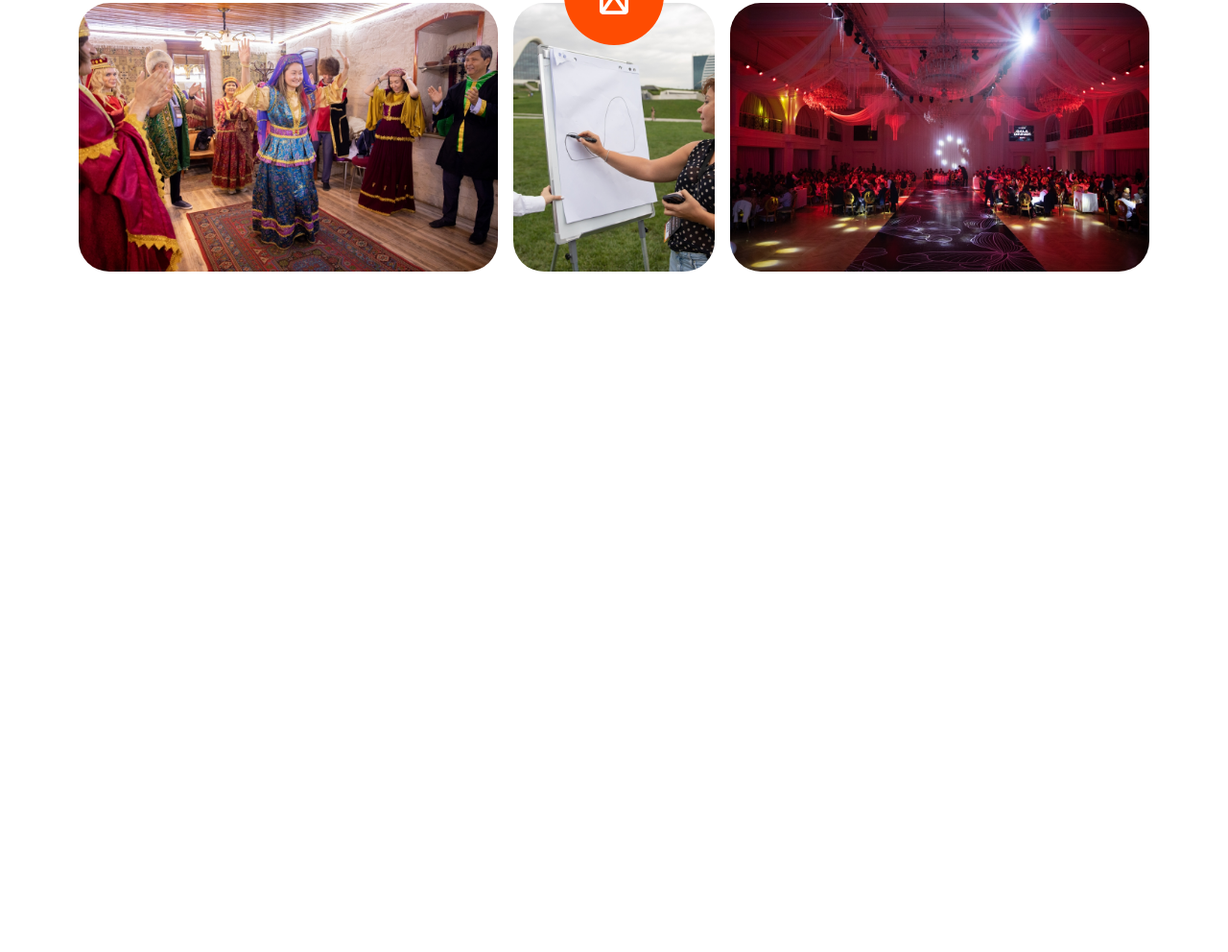
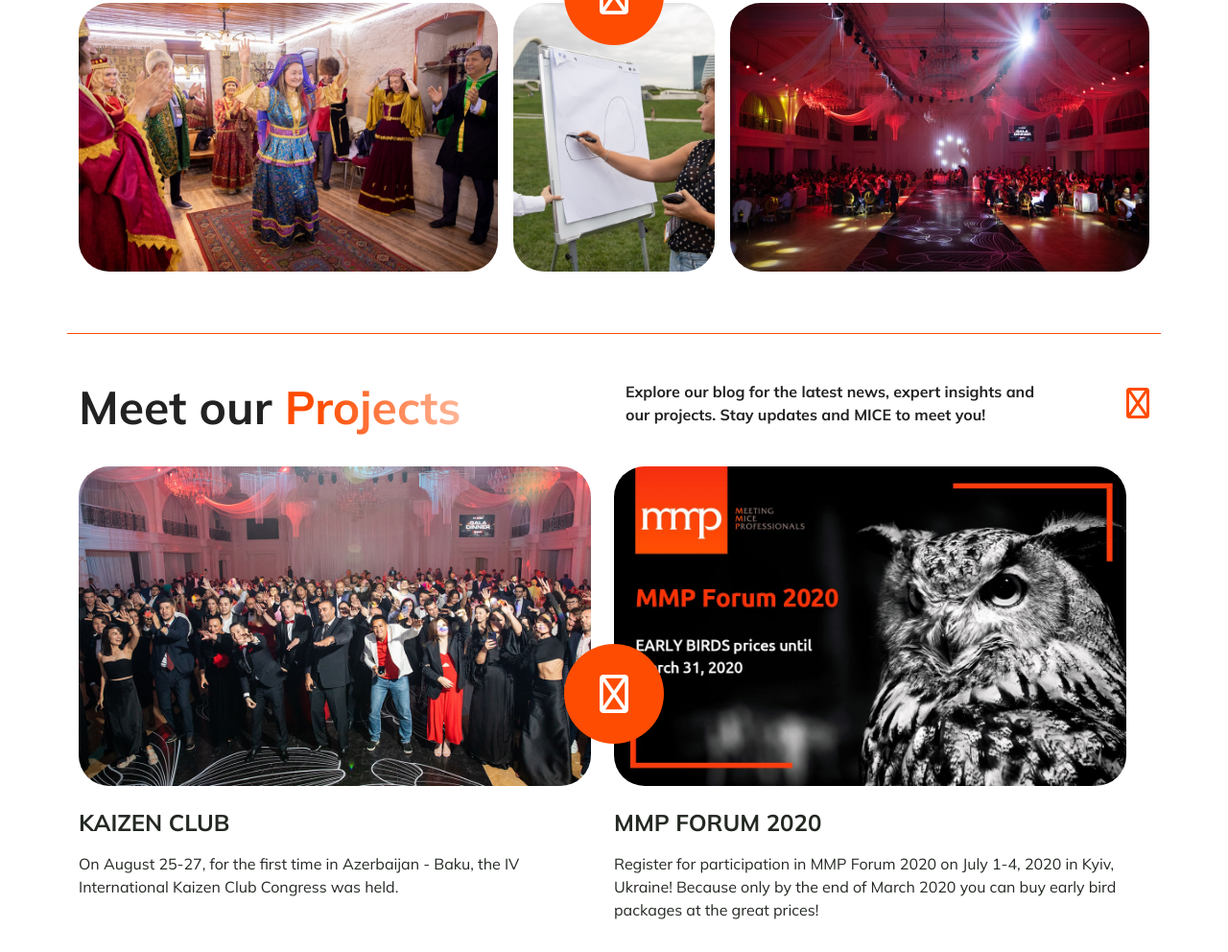
Before and after one commit to orkhanismayilov/btl-az-fe, a website: page index.html in a window 1280 px wide. Shown: the part 2956-3948 px from the top of the page at 96% size. Before the commit the page ends 3271 px from the top, so only its background shows below. Drawn offline with Linux system fonts and the light colour scheme; a web font is replaced by a local one.

Commit message:
feat: Add projects section

```diff
--- a/assets/styles/_utils.scss
+++ b/assets/styles/_utils.scss
@@ -172,24 +172,21 @@
   --_link-scale: 1;
   --_icon-size: 2.5rem;
   display: grid;
-  grid-template-areas: 'stack';
-  place-items: center;
-
-  & > * {
-    grid-area: stack;
-  }
+  position: relative;
 
   &-link {
     display: grid;
     place-items: center;
     width: var(--_link-size);
     aspect-ratio: 1;
+    position: absolute;
+    inset: 50% auto auto 50%;
     border-radius: 50%;
     background-color: $clr-primary;
     color: white;
     font-size: var(--_icon-size);
     text-decoration: none;
-    transform: scale(var(--_link-scale));
+    transform: translate(-50%, -50%) scale(var(--_link-scale));
     will-change: transform;
     transition: all 0.3s;
 
--- a/assets/styles/main.scss
+++ b/assets/styles/main.scss
@@ -178,3 +178,28 @@
     }
   }
 }
+
+.project-card {
+  color: $clr-melanite;
+  text-decoration: none;
+
+  &-img-wrapper {
+    border-radius: 2rem;
+    overflow: hidden;
+
+    img {
+      width: 100%;
+      transition: all 0.2s ease-in;
+    }
+  }
+
+  @media (hover) {
+    &:hover {
+      color: $clr-primary;
+
+      img {
+        transform: scale(1.05);
+      }
+    }
+  }
+}
--- a/index.html
+++ b/index.html
@@ -704,6 +704,72 @@
           </div>
         </div>
       </section>
+
+      <div class="section-spacing">
+        <div class="container pt-5 border-top border-orange">
+          <div class="row">
+            <div class="col-lg-6">
+              <h3 class="section-title">
+                Meet our
+                <span class="text-gradient">Projects</span>
+              </h3>
+            </div>
+            <div class="col-lg-6">
+              <div class="d-flex justify-content-between align-items-center">
+                <span class="fw-bold">
+                  Explore our blog for the latest news, expert insights and
+                  <br />
+                  our projects. Stay updates and MICE to meet you!
+                </span>
+                <i class="fa-regular fa-arrow-down fs-2 text-orange"></i>
+              </div>
+            </div>
+          </div>
+
+          <div class="linked-wrapper">
+            <div class="row w-100">
+              <div class="col-lg-6">
+                <a
+                  href="#"
+                  class="project-card flow">
+                  <div class="project-card-img-wrapper">
+                    <img
+                      src="/assets/images/projects-section/projects-1.jpg"
+                      alt="Kaizen Club" />
+                  </div>
+                  <h5 class="fs-4 fw-bold text-uppercase">Kaizen Club</h5>
+                  <p>
+                    On August 25-27, for the first time in Azerbaijan - Baku, the IV International Kaizen Club Congress
+                    was held.
+                  </p>
+                </a>
+              </div>
+              <div class="col-lg-6">
+                <a
+                  href="#"
+                  class="project-card flow">
+                  <div class="project-card-img-wrapper">
+                    <img
+                      src="/assets/images/projects-section/projects-2.jpg"
+                      alt="MMP Forum 2020" />
+                  </div>
+                  <h5 class="fs-4 fw-bold text-uppercase">MMP Forum 2020</h5>
+                  <p>
+                    Register for participation in MMP Forum 2020 on July 1-4, 2020 in Kyiv, Ukraine! Because only by the
+                    end of March 2020 you can buy early bird packages at the great prices!
+                  </p>
+                </a>
+              </div>
+            </div>
+
+            <a
+              class="linked-wrapper-link"
+              href="/projects.html">
+              <i class="fa-regular fa-arrow-up-right"></i>
+            </a>
+          </div>
+        </div>
+      </div>
     </main>
 
     <footer></footer>
```
Also changed, not shown: assets/images/projects-section/projects-1.jpg (added), assets/images/projects-section/projects-2.jpg (added), assets/styles/main.css, 1 other file.
